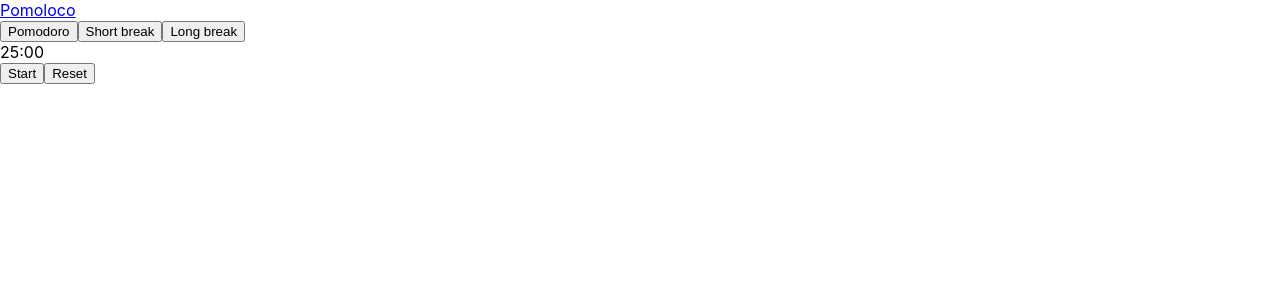
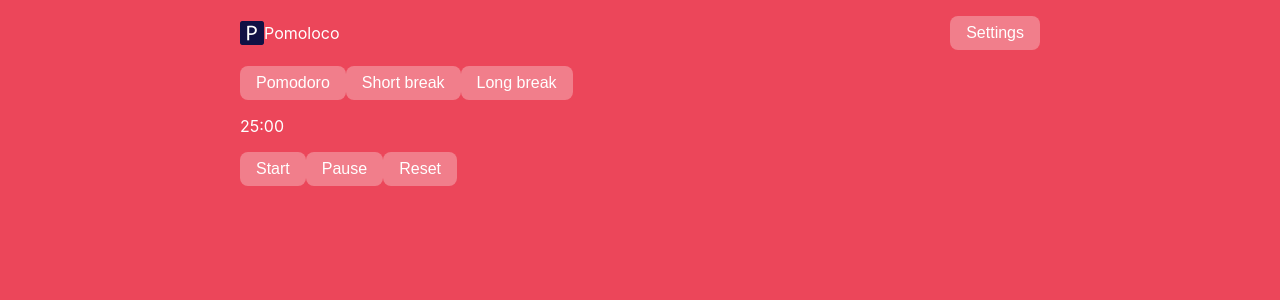
Before and after one commit to thechinedu/Pomoloco, a React (Create React App) app: page / in a window 1280 px wide. Shown: the top 300 px of the page. Built offline with nearby package versions, Linux system fonts and the light colour scheme.

Commit message:
Complete implementation for pomodoro timer and start styling page sections

```diff
--- a/src/App.tsx
+++ b/src/App.tsx
@@ -1,22 +1,13 @@
-// import logo from "./logo.png";
-import { Timer } from "./components/Timer";
+import { Header } from "./components/Header/Header";
+import { Timer } from "./components/Timer/Timer";
+import { Wrapper } from "./components/Wrapper/Wrapper";
 
 function App() {
   return (
-    <>
-      <header>
-        <nav>
-          <a href="/" className="logo">
-            {/* <img src={logo} alt="Site logo" /> */}
-            Pomoloco
-          </a>
-        </nav>
-      </header>
-
-      <main>
-        <Timer />
-      </main>
-    </>
+    <Wrapper>
+      <Header />
+      <Timer />
+    </Wrapper>
   );
 }
 
--- /dev/null
+++ b/src/components/Header/Header.module.css
@@ -0,0 +1,21 @@
+.header {
+  padding: 16px 0;
+}
+
+.nav {
+  align-items: center;
+  display: flex;
+  justify-content: space-between;
+}
+
+.img {
+  width: 24px;
+}
+
+.logo {
+  align-items: center;
+  display: flex;
+}
+
+.settings {
+}
--- /dev/null
+++ b/src/components/Header/Header.tsx
@@ -0,0 +1,16 @@
+import logo from "./logo.png";
+
+import styles from "./Header.module.css";
+
+export const Header = () => (
+  <header className={styles.header}>
+    <nav className={styles.nav}>
+      <a href="/" className={styles.logo}>
+        <img src={logo} alt="Site logo" className={styles.img} />
+        Pomoloco
+      </a>
+
+      <button className={styles.settings}>Settings</button>
+    </nav>
+  </header>
+);
--- /dev/null
+++ b/src/components/Timer/Timer.tsx
@@ -0,0 +1,90 @@
+import { useRef } from "react";
+import { useState, useEffect } from "react";
+
+import styles from "./Timer.module.css";
+
+enum PomodoroDefaultTimers {
+  pomodoro = 25,
+  longBreak = 15,
+  shortBreak = 5,
+}
+
+const padTimer = (timer: number) => `${timer}`.padStart(2, "0");
+
+const getOutput = (timeLeft: number, baseDisplay: string) => {
+  const timerAsDate = new Date(timeLeft);
+  const minutesLeft = padTimer(timerAsDate.getMinutes());
+  const secondsLeft = padTimer(timerAsDate.getSeconds());
+  const display = `${minutesLeft}:${secondsLeft}`;
+
+  return timeLeft ? display : baseDisplay;
+};
+
+export const Timer = () => {
+  const [timer] = useState({
+    pomodoro: PomodoroDefaultTimers.pomodoro,
+    longBreak: PomodoroDefaultTimers.longBreak,
+    shortBreak: PomodoroDefaultTimers.shortBreak,
+  });
+  const [activeTimer, setActiveTimer] = useState(timer.pomodoro);
+  const [timeLeft, setTimeLeft] = useState(0);
+  const output = getOutput(timeLeft, `${padTimer(activeTimer)}:00`);
+  const intervalRef = useRef<number>();
+
+  const handleSetActiveTimer = (type: keyof typeof timer) => () => {
+    setActiveTimer(timer[type]);
+    setTimeLeft(0);
+  };
+
+  const handleStartTimer = () => {
+    if (timeLeft) {
+      setTimeLeft(timeLeft - 1000);
+      return;
+    }
+
+    const end = Date.now() + activeTimer * 1000 * 60;
+    const start = Date.now();
+
+    setTimeLeft(end - start);
+  };
+
+  const handleStopTimer = () => {
+    setTimeLeft(0);
+  };
+
+  const handlePauseTimer = () => {
+    clearInterval(intervalRef.current);
+  };
+
+  useEffect(() => {
+    if (timeLeft) {
+      intervalRef.current = (setInterval(() => {
+        setTimeLeft(timeLeft - 1000);
+      }, 1000) as unknown) as number;
+    }
+
+    if (timeLeft <= 0) clearInterval(intervalRef.current);
+
+    return () => clearInterval(intervalRef.current);
+  }, [timeLeft]);
+
+  return (
+    <main>
+      <div>
+        <button onClick={handleSetActiveTimer("pomodoro")}>Pomodoro</button>
+        <button onClick={handleSetActiveTimer("shortBreak")}>
+          Short break
+        </button>
+        <button onClick={handleSetActiveTimer("longBreak")}>Long break</button>
+      </div>
+
+      <p>{output}</p>
+
+      <div>
+        <button onClick={handleStartTimer}>Start</button>
+        <button onClick={handlePauseTimer}>Pause</button>
+        <button onClick={handleStopTimer}>Reset</button>
+      </div>
+    </main>
+  );
+};
--- a/src/components/Timer/index.tsx
+++ /dev/null
@@ -1,37 +0,0 @@
-import { useState } from "react";
-
-const timers = {
-  pomodoro: 25,
-  shortBreak: 5,
-  longBreak: 15,
-};
-
-const getOutput = (timer: number) => {
-  return "25:00";
-};
-
-export const Timer = () => {
-  const [timer, setTimer] = useState({
-    pomodoro: 25,
-    shortBreak: 5,
-    longBreak: 15,
-  });
-  const output = getOutput(timer.pomodoro);
-
-  return (
-    <div>
-      <div>
-        <button>Pomodoro</button>
-        <button>Short break</button>
-        <button>Long break</button>
-      </div>
-
-      <div>{output}</div>
-
-      <div>
-        <button>Start</button>
-        <button>Reset</button>
-      </div>
-    </div>
-  );
-};
--- /dev/null
+++ b/src/components/Wrapper/Wrapper.module.css
@@ -0,0 +1,5 @@
+.wrapper {
+  height: 100%;
+  margin: auto;
+  max-width: 800px;
+}
--- /dev/null
+++ b/src/components/Wrapper/Wrapper.tsx
@@ -0,0 +1,7 @@
+import { FC } from "react";
+
+import styles from "./Wrapper.module.css";
+
+export const Wrapper: FC = ({ children }) => (
+  <div className={styles.wrapper}>{children}</div>
+);
--- a/src/index.css
+++ b/src/index.css
@@ -2,8 +2,15 @@
 
 :root {
   --base-font-size: 1rem;
+  --sizzling-red: hsl(353, 81%, 60%);
 
   font-size: var(--base-font-size);
+}
+
+html,
+body,
+#root {
+  height: 100%;
 }
 
 body {
@@ -13,9 +20,32 @@ body {
     sans-serif;
   -webkit-font-smoothing: antialiased;
   -moz-osx-font-smoothing: grayscale;
+  background-color: var(--sizzling-red);
+  color: white;
+  font-weight: 400;
 }
 
 code {
   font-family: source-code-pro, Menlo, Monaco, Consolas, "Courier New",
     monospace;
 }
+
+img {
+  max-width: 100%;
+}
+
+a {
+  color: white;
+  text-decoration: none;
+}
+
+button {
+  background: hsla(100, 100%, 99%, 0.3);
+  border: none;
+  border-radius: 8px;
+  color: white;
+  cursor: pointer;
+  font-size: var(--base-font-size);
+  margin: 0;
+  padding: 8px 16px;
+}
```
Also changed, not shown: src/components/Header/logo.png (renamed from src/logo.png), src/components/Timer/Timer.module.css (added).
